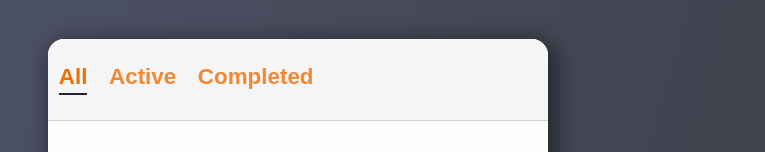
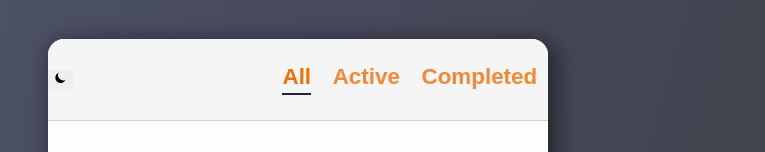
Before and after one commit to hheeju98/react-todo, a React (Create React App) app: page / in a window 1280 px wide. Shown: the part 121-273 px from the top of the page, without its empty margins (342-1107 px from the left). Built offline with nearby package versions, Linux system fonts and the light colour scheme.

Commit message:
다크모드 구현

```diff
--- a/src/App.js
+++ b/src/App.js
@@ -3,15 +3,16 @@
 import Header from "./components/Header/Header";
 
 import { useState } from "react";
+import { DarkModeProvider } from "./context/DarkModeContext";
 
 const filters = ["all", "active", "completed"];
 function App() {
   const [filter, setFilter] = useState(filters[0]);
   return (
-    <>
+    <DarkModeProvider>
       <Header filters={filters} filter={filter} onFilterChange={setFilter} />
       <TodoList filter={filter} />
-    </>
+    </DarkModeProvider>
   );
 }
 
--- a/src/components/Header/Header.jsx
+++ b/src/components/Header/Header.jsx
@@ -1,9 +1,17 @@
 import React from "react";
+import { useDarkMode } from "../../context/DarkModeContext";
 import styles from "./Header.module.css";
+import { HiMoon, HiSun } from "react-icons/hi";
 
 export default function Header({ filters, filter, onFilterChange }) {
+  const { darkMode, toggleDarkMode } = useDarkMode();
+
   return (
     <header className={styles.header}>
+      <button onClick={toggleDarkMode}>
+        {!darkMode && <HiMoon />}
+        {darkMode && <HiSun />}
+      </button>
       <ul className={styles.filters}>
         {filters.map((value, index) => (
           <li key={index}>
--- /dev/null
+++ b/src/context/DarkModeContext.jsx
@@ -0,0 +1,25 @@
+import { createContext, useContext, useState } from "react";
+
+export const DarkModeContext = createContext();
+
+export function DarkModeProvider({ children }) {
+  const [darkMode, setDarkMode] = useState(false);
+  const toggleDarkMode = () => {
+    setDarkMode(!darkMode);
+    updateDarkMode(!darkMode);
+  };
+  return (
+    <DarkModeContext.Provider value={{ darkMode, toggleDarkMode }}>
+      {children}
+    </DarkModeContext.Provider>
+  );
+}
+
+function updateDarkMode(darkMode) {
+  if (darkMode) {
+    document.documentElement.classList.add("dark");
+  } else {
+    document.documentElement.classList.remove("dark");
+  }
+}
+export const useDarkMode = () => useContext(DarkModeContext);
```
